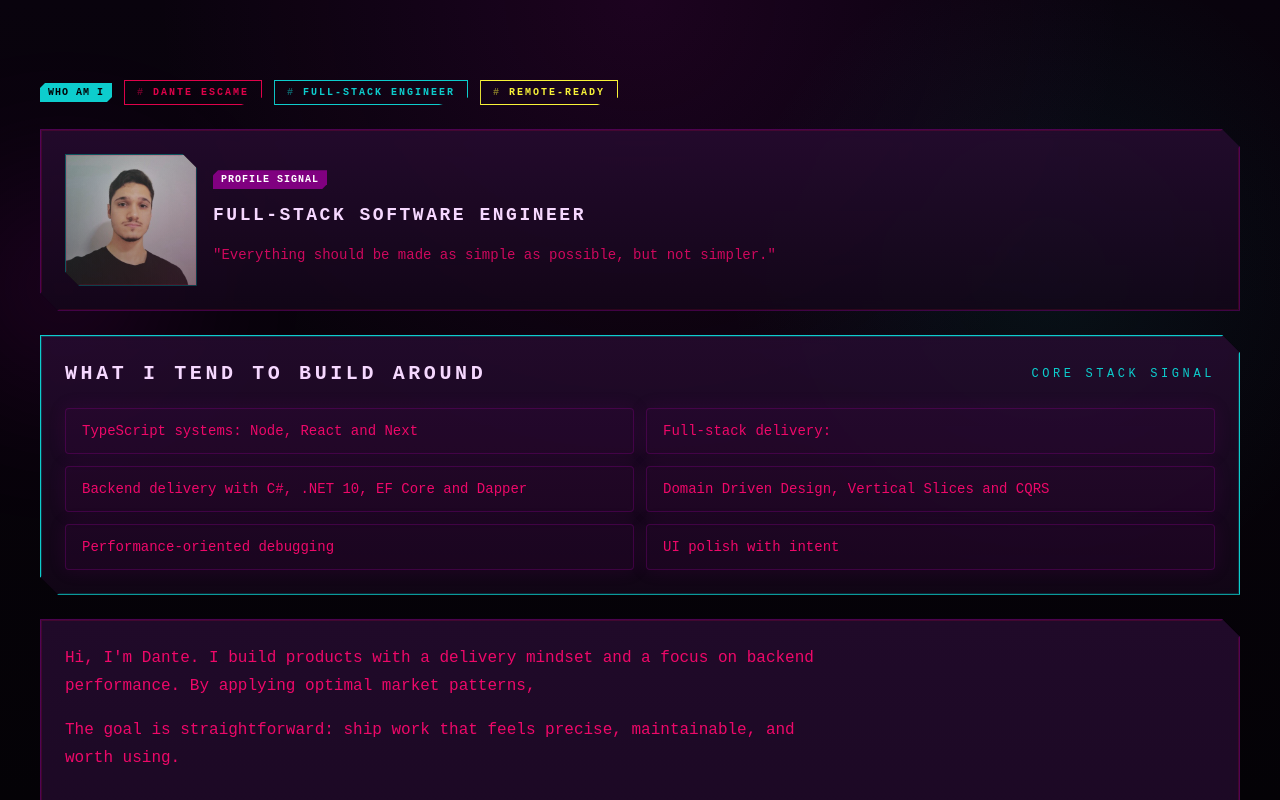
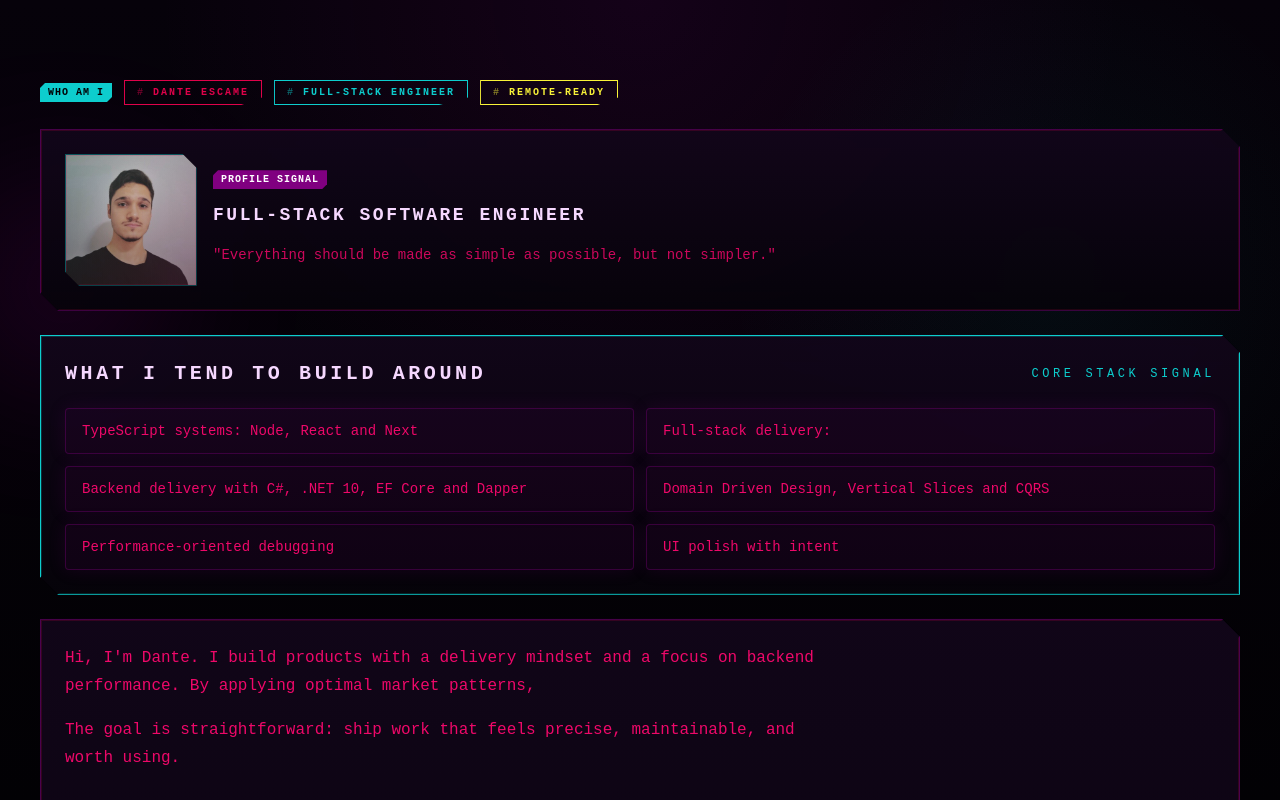
Before and after one commit to dante-escame/dante-escame-portfolio, a Next.js app: page / in a window 1280 px wide. Shown: the top 800 px of the page. Built offline with nearby package versions, Linux system fonts and the light colour scheme.

Commit message:
fix: style edit

```diff
--- a/app/globals.css
+++ b/app/globals.css
@@ -1,9 +1,9 @@
 @import "tailwindcss";
 
 :root {
-  --color-bg: #020103;
-  --color-bg-elevated: #0b0610;
-  --color-panel: rgba(30, 10, 38, 0.78);
+  --color-bg: #010104;
+  --color-bg-elevated: #08040d;
+  --color-panel: rgba(12, 4, 18, 0.92);
   --color-heading: #f6d8ff;
   --color-text: #ee0869;
   --color-accent: #800080;
@@ -27,9 +27,9 @@ body {
   margin: 0;
   min-height: 100vh;
   background:
-    radial-gradient(circle at top, rgba(128, 0, 128, 0.16), transparent 26%),
-    radial-gradient(circle at 82% 16%, rgba(13, 205, 205, 0.07), transparent 18%),
-    linear-gradient(180deg, #09030d 0%, #040206 46%, #010101 100%);
+    radial-gradient(circle at top, rgba(128, 0, 128, 0.12), transparent 26%),
+    radial-gradient(circle at 82% 16%, rgba(13, 205, 205, 0.05), transparent 18%),
+    linear-gradient(180deg, #06020a 0%, #020104 46%, #000001 100%);
   color: var(--color-text);
   font-family: "JetBrains Mono Nerd Font", "JetBrains Mono", monospace;
   font-size: 12px;
@@ -57,7 +57,7 @@ a {
 .panel-cut {
   position: relative;
   border: 1px solid var(--color-border);
-  background: linear-gradient(180deg, rgba(39, 12, 49, 0.82), rgba(20, 7, 26, 0.78));
+  background: linear-gradient(180deg, rgba(18, 6, 26, 0.92), rgba(6, 3, 10, 0.9));
   padding: 1.5rem;
   box-shadow: var(--shadow-glow-soft);
   clip-path: polygon(0 0, calc(100% - 18px) 0, 100% 18px, 100% 100%, 18px 100%, 0 calc(100% - 18px));
```
